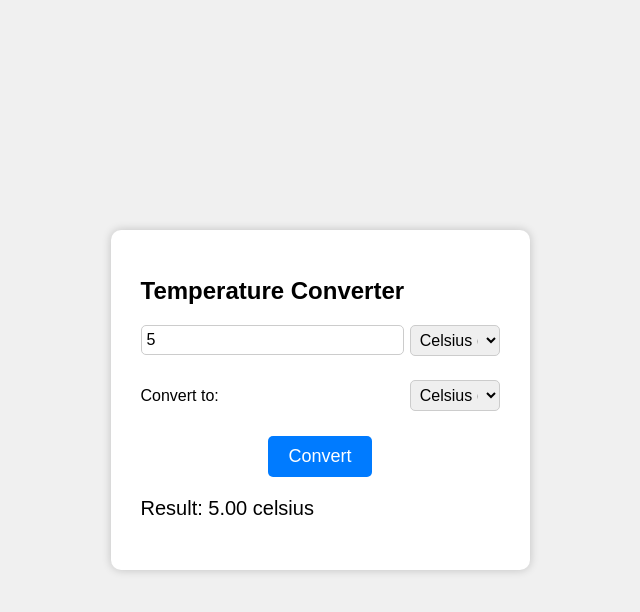
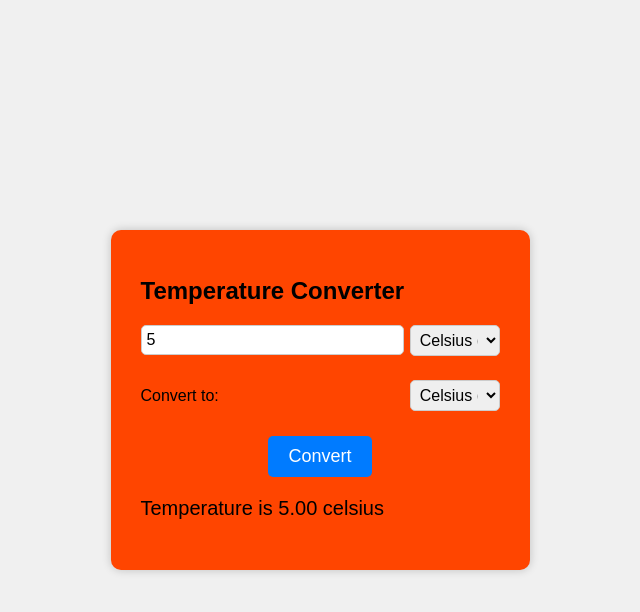
Before and after one commit to ShreyaK2710/Temperature-Converter, a plain HTML site: page index.html in a window 1280 px wide. Both pictures are taken after typing "5" into the empty fields and a click on the button "Convert". Shown: the whole page, without its empty margins (320-960 px from the left). Drawn offline with Linux system fonts and the light colour scheme.

Commit message:
Update index.html

```diff
--- a/index.html
+++ b/index.html
@@ -16,7 +16,7 @@
         }
 
         .converter {
-            background-color: #fff;
+            background-color: #ff4500;
             border-radius: 10px;
             padding: 30px;
             box-shadow: 0px 0px 10px rgba(0, 0, 0, 0.2);
@@ -136,7 +136,7 @@
                     result = "Invalid unit";
             }
 
-            document.getElementById("result").innerHTML = `Result: ${result.toFixed(2)} ${targetUnit}`;
+            document.getElementById("result").innerHTML = `Temperature is ${result.toFixed(2)} ${targetUnit}`;
         }
     </script>
 </body>
```
